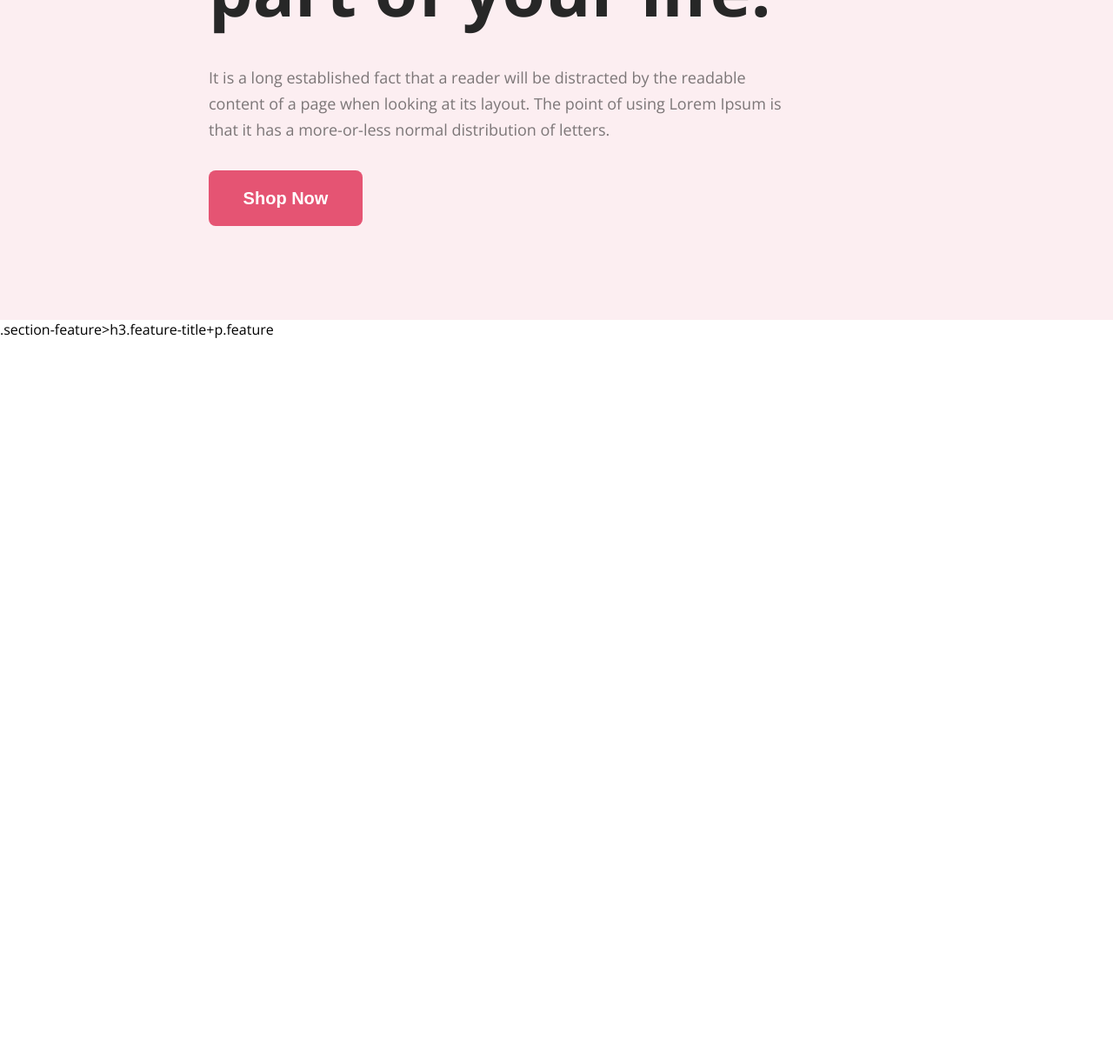
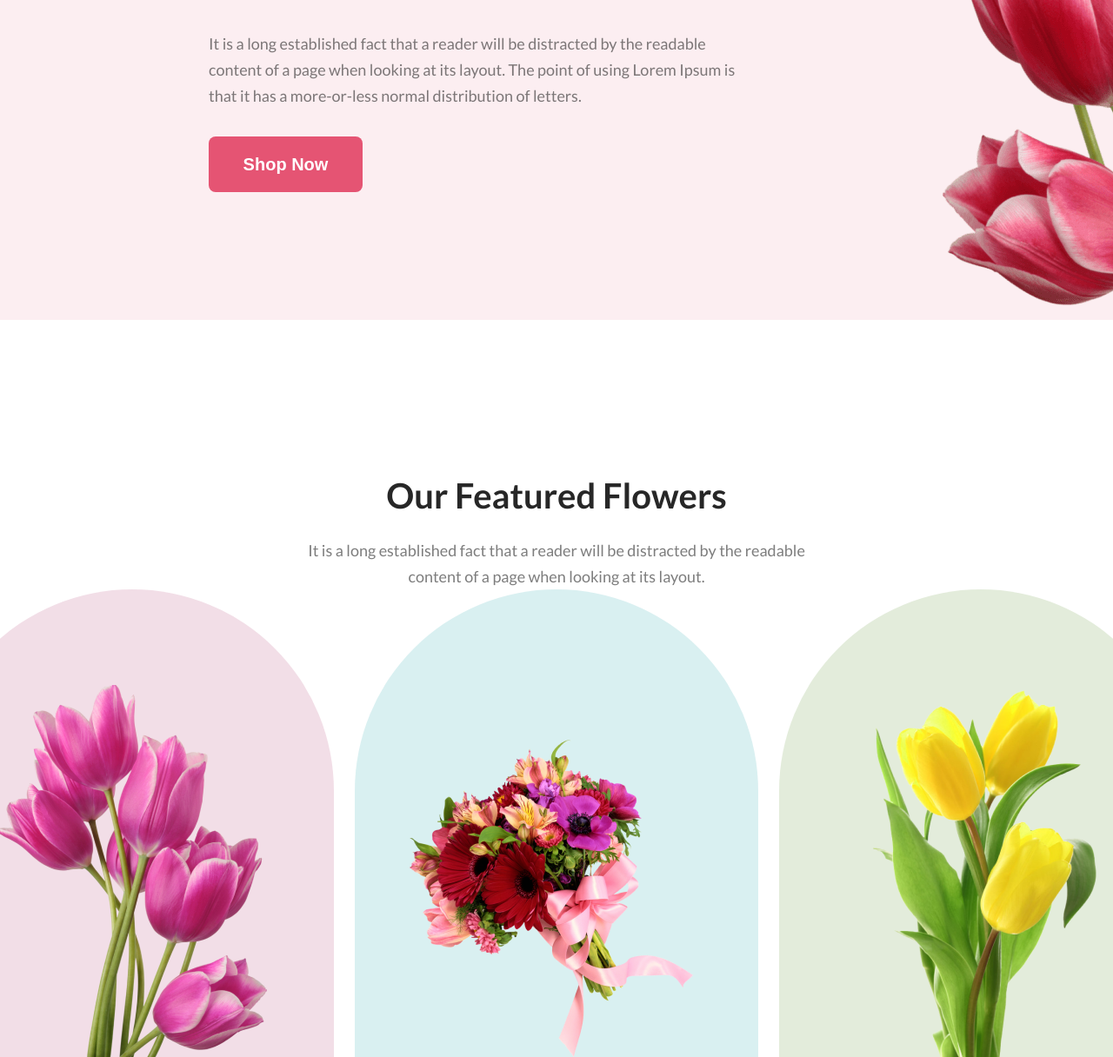
Before and after one commit to arafatah/Flower-First-Assignment, a plain HTML site: page index.html in a window 1280 px wide. Shown: the part 482-1698 px from the top of the page at 87% size. Before the commit the page ends 889 px from the top, so only its background shows below. Drawn offline with nearby package versions, Linux system fonts and the light colour scheme.

Commit message:
feature boxs added

```diff
--- a/index.html
+++ b/index.html
@@ -16,14 +16,33 @@
 <body>
     <header>
         <div class="section-A">
-            <h3 class="header-motivation"><strong>Let's make <br>beautiful flowers a <br>part of your life.</h3></strong>
-            <p class="header-description">It is a long established fact that a reader will be distracted by the readable <br>content of a page when looking at its layout. The point  of using Lorem Ipsum is <br>that it has a more-or-less normal distribution of letters.</p>
+            <h3 class="header-motivation"><strong>Let's make <br>beautiful flowers a <br>part of your life.</h3>
+            </strong>
+            <p class="header-description">It is a long established fact that a reader will be distracted by the readable
+                <br>content of a page when looking at its layout. The point of using Lorem Ipsum is <br>that it has a
+                more-or-less normal distribution of letters.</p>
             <button class="header-btn">Shop Now</button>
         </div>
     </header>
 
     <main>
-        .section-feature>h3.feature-title+p.feature
+        <div class="section-feature">
+            <h3 class="feature-title"><strong>Our Featured Flowers</strong></h3>
+            <p class="feature-description">It is a long established fact that a reader will be distracted by the
+                readable <br>content of a page when looking at its layout.</p>
+            <div class="flower-container">
+                <div class="flower-1">
+                </div>
+                <div class="flower-2">
+                </div>
+                <div class="flower-3">
+                </div>
+
+
+
+            </div>
+
+        </div>
     </main>
 
     <footer>
--- a/style/style.css
+++ b/style/style.css
@@ -3,23 +3,22 @@
 }
 
 body {
-    font-family: 'Lato', sans-serif;
-    font-family: 'Open Sans', sans-serif;
+    font-family: 'Lato';
 }
+
+/* header section */
 
 .section-A {
     width: 1920px;
     height: 850px;
-    font-family: 'Lato', sans-serif;
-    font-family: 'Open Sans', sans-serif;
     background: url(../image/pngwing\ 10.png);
     background-repeat: no-repeat;
-    background-position: right;
+    background-position: right 50px;
     background-color: #FCEEF1;
-
+    background-position-x: 82%;
 }
 
-.header-motivation{
+.header-motivation {
     padding-top: 197px;
     padding-left: 240px;
     color: #272727;
@@ -27,7 +26,7 @@ body {
     font-weight: 800
 }
 
-.header-description{
+.header-description {
     padding-top: 32px;
     padding-left: 240px;
     color: rgba(39, 39, 39, 0.60);
@@ -36,7 +35,7 @@ body {
     line-height: 30px;
 }
 
-.header-btn{
+.header-btn {
     margin-top: 32px;
     margin-left: 240px;
     margin-bottom: 147px;
@@ -50,6 +49,76 @@ body {
     color: white;
 }
 
-.header-pic{
+
+/* header section done here */
+
+/* feature section */
+
+.section-feature {
+    margin-top: 178px;
+}
+
+.feature-title {
+    text-align: center;
+    color: #272727;
+    font-size: 40px;
+    font-weight: 800;
+
 
 }
+
+.feature-description {
+    text-align: center;
+    color: rgba(39, 39, 39, 0.60);
+    font-family: Lato;
+    font-size: 18px;
+    font-style: normal;
+    font-weight: 400;
+    line-height: 30px;
+    margin-top: 24px;
+}
+
+.flower-container{
+    display: flex;
+    justify-content: center;
+
+}
+
+.flower-1 {
+    width: 464px;
+    height: 538px;
+    flex-shrink: 0;
+    border-radius: 300px 300px 0px 0px;
+    background: rgba(167, 33, 98, 0.15);
+    margin-right: 24px;
+    background-image: url(../image/pngwing\ 6.png);
+    background-repeat: no-repeat;
+    background-position: center bottom;
+
+}
+
+.flower-2 {
+    width: 464px;
+    height: 538px;
+    flex-shrink: 0;
+    border-radius: 300px 300px 0px 0px;
+    background: rgba(5, 151, 160, 0.15);
+    margin-right: 24px;
+    background-image: url(../image/pngwing\ 5.png);
+    background-repeat: no-repeat;
+    background-position: center bottom;
+
+
+}
+
+.flower-3 {
+    width: 464px;
+    height: 538px;
+    flex-shrink: 0;
+    border-radius: 300px 300px 0px 0px;
+    background: rgba(71, 125, 17, 0.15);
+    background-image: url(../image/pngwing\ 7.png);
+    background-repeat: no-repeat;
+    background-position: center bottom;
+
+}
```
